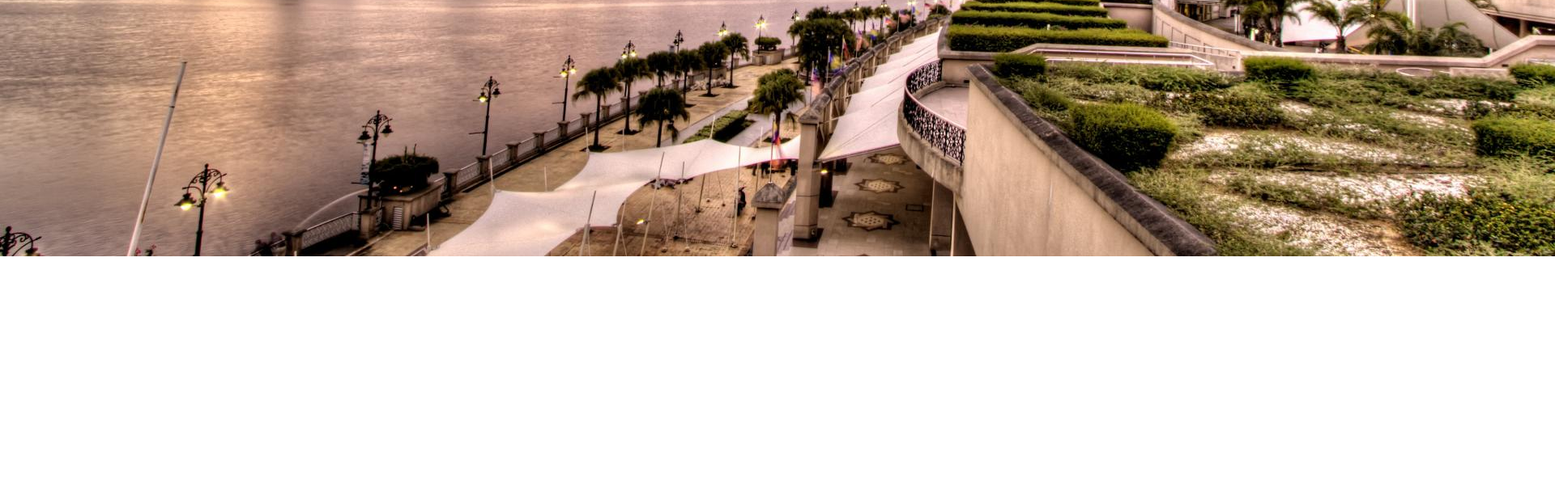
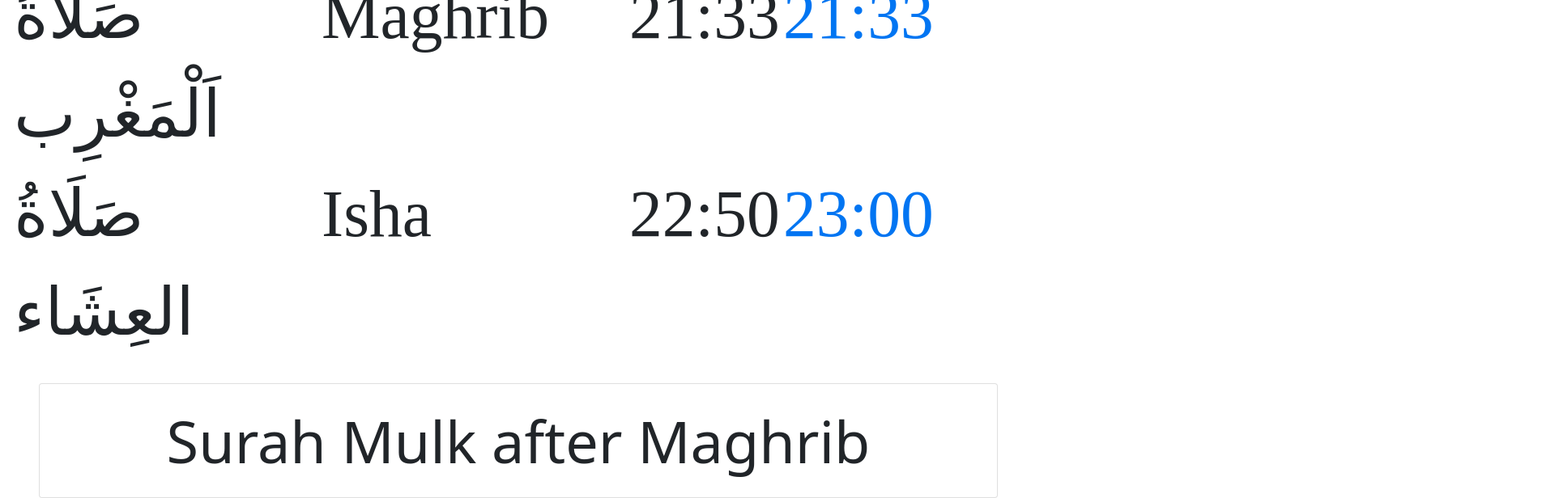
Before and after one commit to HabibAli786/my-digital-prayer-display, a React (Create React App) app: page /prayertimes in a window 1280 px wide. Shown: the part 763-1379 px from the top of the page at 81% size, 1920 px wide, since content can reach past the window. Before the commit the page ends 1080 px from the top, so only its background shows below. Built offline with nearby package versions, Linux system fonts and the light colour scheme.

Commit message:
logic created for images

```diff
--- a/src/components/prayerTimes/prayerTimes.js
+++ b/src/components/prayerTimes/prayerTimes.js
@@ -75,6 +75,7 @@
 
 function PrayerTimes() {
 
+    const numofSlidshowImages = 3
     const [clock, setClock] = useState()
     const [date, setDate] = useState(CurrentDate())
     const [times, setTimes] = useState([
@@ -87,7 +88,7 @@
     ])
     const [count, setCount] = useState(0)
 
-    const [slideshowCount, setSlideshowCount] = useState(0)
+    const [slideshowCount, setSlideshowCount] = useState(1)
     const [displaySlideshow, setDisplaySlideshow] = useState(true)
 
     // Update live clock every second
@@ -100,7 +101,7 @@
         }
     }, [clock])
 
-    // Animation useEffect
+    // Notification Animation useEffect
     useEffect(() => {
         if(animation === false) {
             setTimeout(() => {
@@ -122,6 +123,28 @@
             }, 2000)
         }
     }, [animation])
+
+    // Slideshow Animation useEffect
+    useEffect(() => {
+        if(displaySlideshow === false) {
+            setTimeout(() => {
+                setDisplaySlideshow(true)
+                console.log("false")
+            }, 8000)
+            // setAnimation(false)
+        }
+        if(displaySlideshow === true){
+            setTimeout(() => {
+                setSlideshowCount(slideshowCount + 1)
+                setDisplaySlideshow(false)
+                if(slideshowCount === numofSlidshowImages) {
+                    console.log("reset count")
+                    setSlideshowCount(1)
+                }
+                console.log("slideshow count" + slideshowCount )
+            }, 2000)
+        }
+    }, [displaySlideshow])
 
     // Run inital setDate onMount
     useEffect(() => {
@@ -248,7 +271,7 @@
         </Card>
         </>
         :
-        <img src="/slideshow/slide1.jpg" alt="slidshow" />
+        <img src={`/slideshow/slide${slideshowCount}.jpg`} alt="slidshow" />
         }
         </>
     )
```
